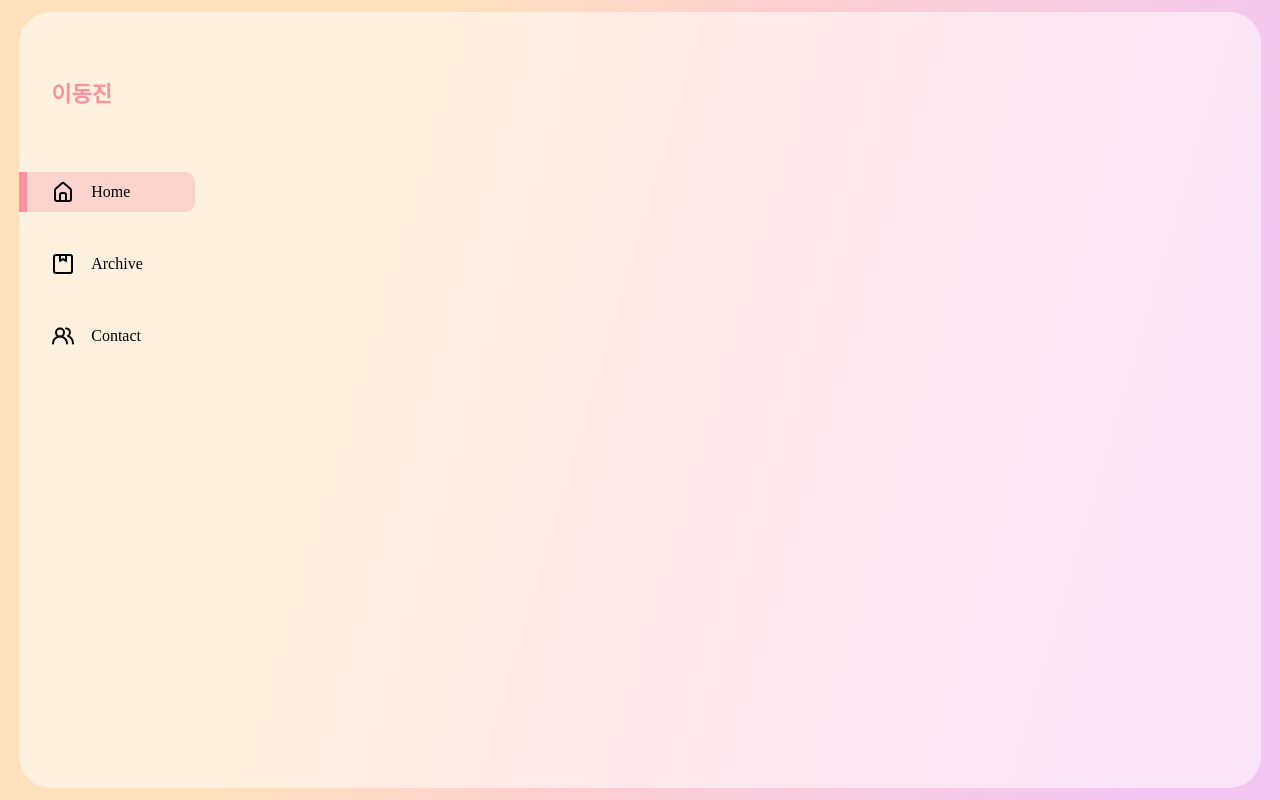
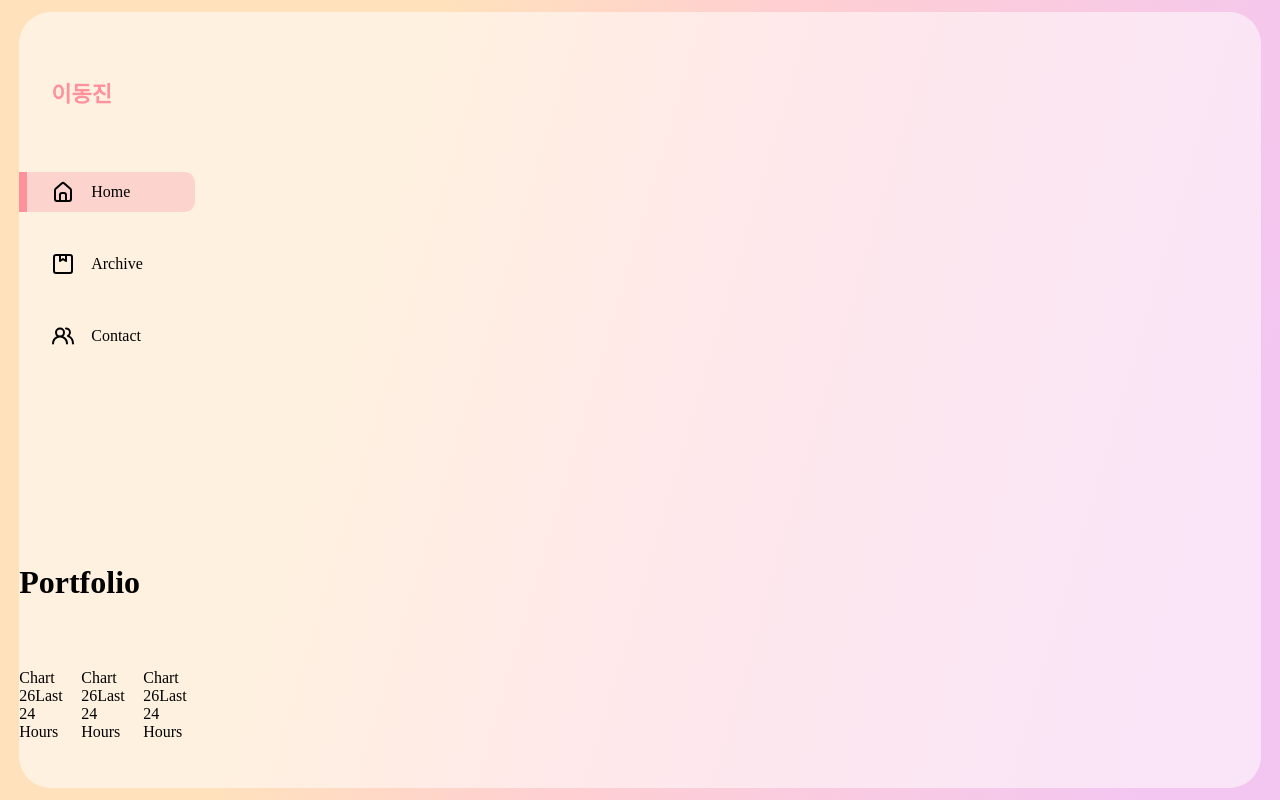
Before and after one commit to thefigtree/dashboard_24_04_11, a React (Create React App) app: page / in a window 1280 px wide. Built offline with nearby package versions, Linux system fonts and the light colour scheme.

Commit message:
CardData

```diff
--- a/package.json
+++ b/package.json
@@ -7,6 +7,7 @@
     "@testing-library/jest-dom": "^5.17.0",
     "@testing-library/react": "^13.4.0",
     "@testing-library/user-event": "^13.5.0",
+    "framer-motion": "^11.0.28",
     "react": "^18.2.0",
     "react-dom": "^18.2.0",
     "react-scripts": "5.0.1",
--- a/src/App.js
+++ b/src/App.js
@@ -1,4 +1,5 @@
 import "./App.css";
+import MainDash from "./components/MainDash/MainDash";
 import Sidebar from "./components/Sidebar/Sidebar";
 
 function App() {
@@ -6,6 +7,7 @@ function App() {
     <div className="App">
       <div className="AppGlass">
         <Sidebar></Sidebar>
+        <MainDash></MainDash>
       </div>
     </div>
   );
--- a/src/Data/Data.js
+++ b/src/Data/Data.js
@@ -14,3 +14,52 @@ export const SidebarData = [
     title: "Contact",
   },
 ];
+
+export const CardsData = [
+  {
+    title: "Age",
+    color: {
+      backGround: "linear-gradient(180deg, #bb67ff 0%, #c484f3 100%)",
+      boxShadow: "0px 10px 20px 0px #e0c6f5",
+    },
+    barValue: 26,
+    value: 26,
+    series: [
+      {
+        name: "age",
+        data: [31, 40, 28, 51, 42, 109, 100],
+      },
+    ],
+  },
+  {
+    title: "Age",
+    color: {
+      backGround: "linear-gradient(180deg, #ff919d 0%, #fc929d 100%)",
+      boxShadow: "0px 10px 20px 0px #fdc027",
+    },
+    barValue: 26,
+    value: 26,
+    series: [
+      {
+        name: "age",
+        data: [31, 40, 28, 51, 42, 109, 100],
+      },
+    ],
+  },
+  {
+    title: "Age",
+    color: {
+      backGround:
+        "linear-gradient(rgb(248, 212, 154) -146.42%, rgb(255,202,113) -46.42%)",
+      boxShadow: "0px 10px 20px 0px #f9d59b",
+    },
+    barValue: 26,
+    value: 26,
+    series: [
+      {
+        name: "age",
+        data: [31, 40, 28, 51, 42, 109, 100],
+      },
+    ],
+  },
+];
--- /dev/null
+++ b/src/components/Card/Card.jsx
@@ -0,0 +1,29 @@
+import React, { useState } from "react";
+import { LayoutGroup } from "framer-motion";
+import "./Card.css";
+
+const Card = (props) => {
+  const [expanded, setExpanded] = useState(false);
+
+  return (
+    <LayoutGroup>
+      {expanded ? "Expanded" : <CompactCard params={props}></CompactCard>}
+    </LayoutGroup>
+  );
+};
+
+// CompactCard
+function CompactCard({ params }) {
+  return (
+    <div className="CompactCard">
+      <div className="radialBar">Chart</div>
+
+      <div className="detail">
+        <span>{params.value}</span>
+        <span>Last 24 Hours</span>
+      </div>
+    </div>
+  );
+}
+
+export default Card;
--- /dev/null
+++ b/src/components/Cards/Cards.css
@@ -0,0 +1,8 @@
+.Cards {
+  display: flex;
+  gap: 10px;
+}
+
+.parentContainer {
+  width: 100%;
+}
--- /dev/null
+++ b/src/components/Cards/Cards.jsx
@@ -0,0 +1,26 @@
+import React from "react";
+import "./Cards.css";
+import { CardsData } from "../../Data/Data";
+import Card from "../Card/Card";
+
+const Cards = () => {
+  return (
+    <div className="Cards">
+      {CardsData.map((card, id) => {
+        return (
+          <div className="parentContainer" key={id}>
+            <Card
+              title={card.title}
+              color={card.color}
+              barValue={card.barValue}
+              value={card.value}
+              series={card.series}
+            ></Card>
+          </div>
+        );
+      })}
+    </div>
+  );
+};
+
+export default Cards;
--- /dev/null
+++ b/src/components/MainDash/MainDash.css
@@ -0,0 +1,5 @@
+.MainDash {
+  display: flex;
+  flex-direction: column;
+  justify-content: space-evenly;
+}
--- /dev/null
+++ b/src/components/MainDash/MainDash.jsx
@@ -0,0 +1,14 @@
+import React from "react";
+import "./MainDash.css";
+import Cards from "../Cards/Cards";
+
+const MainDash = () => {
+  return (
+    <div className="MainDash">
+      <h1>Portfolio</h1>
+      <Cards></Cards>
+    </div>
+  );
+};
+
+export default MainDash;
```
Also changed, not shown: src/components/Card/Card.css (added), 1 other file (tests, documents, lock files or other folders).
